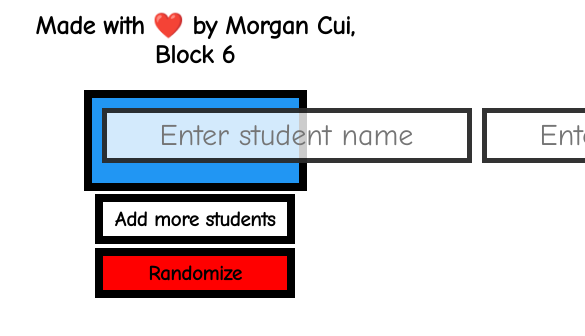
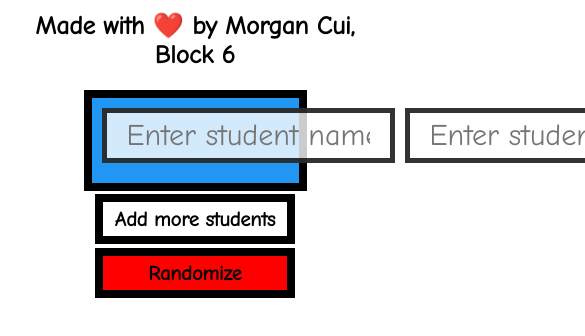
Before and after one commit to Morganiscooler/Student-randomizer-for-teacher-, a plain HTML site: page index.html in a window 390 px wide. Shown: the part 114-450 px from the top of the page, 585 px wide, since content can reach past the window. Drawn offline with Linux system fonts and the light colour scheme.

Commit message:
responsive

```diff
--- a/index.html
+++ b/index.html
@@ -2,7 +2,7 @@
 <html lang="en">
 <head>
     <meta charset="UTF-8">
-    <meta name="viewport" content="width=device-width, initial-scale=1.0">
+    <meta name="viewport" content="width=1200, user-scalable=0">
     <title>Randomize seats</title>
     <link rel="stylesheet" href="style.css">
 </head>
--- a/style.css
+++ b/style.css
@@ -3,9 +3,9 @@
   src: url(ComicNeue-Regular.ttf);
 }
 
-@media screen and (max-width: 900px) {
+@media screen and (max-width: 1200px) {
   .item{
-    width: 100px;
+    max-width: 243px;
   }
 }
 
```
